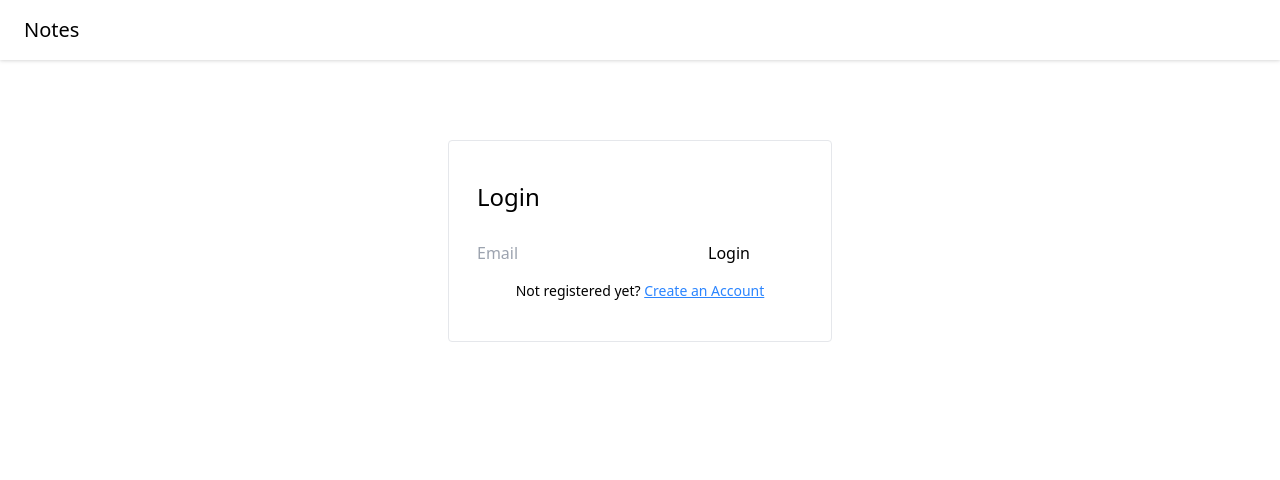
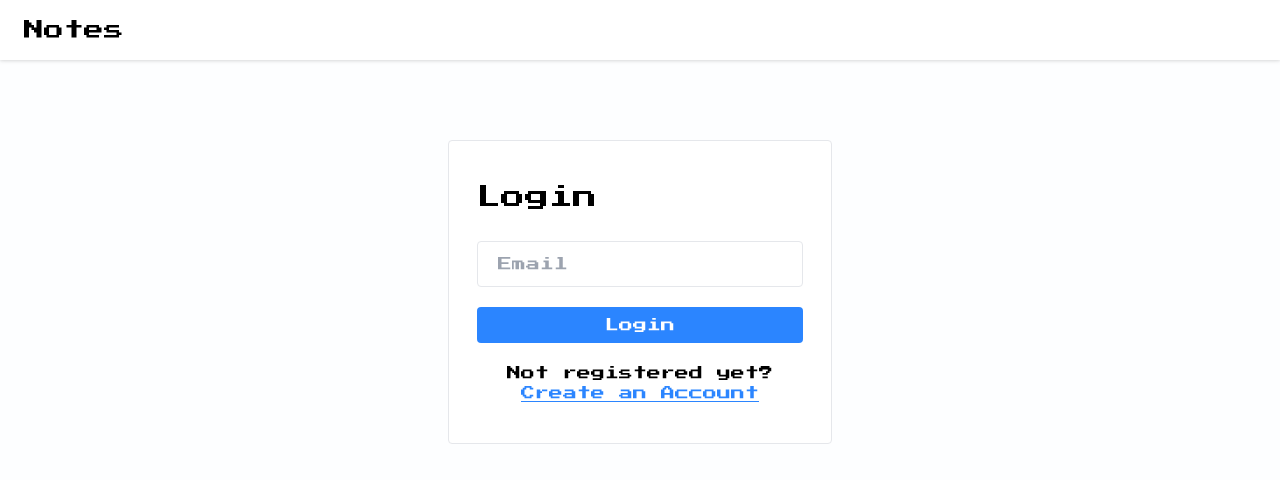
Before and after one commit to MegaClinton/noteTaker, a React (Vite) app in the folder frontend/notes-app/: page /login in a window 1280 px wide. Shown: the top 480 px of the page. Built offline with nearby package versions, Linux system fonts and the light colour scheme.

Commit message:
Update index.css

```diff
--- a/frontend/notes-app/src/index.css
+++ b/frontend/notes-app/src/index.css
@@ -1,5 +1,26 @@
-
+@import url('https://fonts.googleapis.com/css2?family=Press+Start+2P&display=swap');
 
 @tailwind base;
 @tailwind components;
 @tailwind utilities;
+
+@layer base {
+    html {
+        font-family: "Press Start 2P", "sans-serif";
+    }
+
+    body {
+        background-color: #fdfeff;
+        overflow-x: hidden;
+    }
+}
+
+@layer components{
+    .input-box{
+        @apply w-full text-sm bg-transparent border-[1.5px] px-5 py-3 rounded mb-4 outline-none;
+    }
+
+    .btn-primary {
+        @apply w-full text-sm bg-primary text-white p-2 rounded my-1 hover:bg-blue-600;
+    }
+}
```
